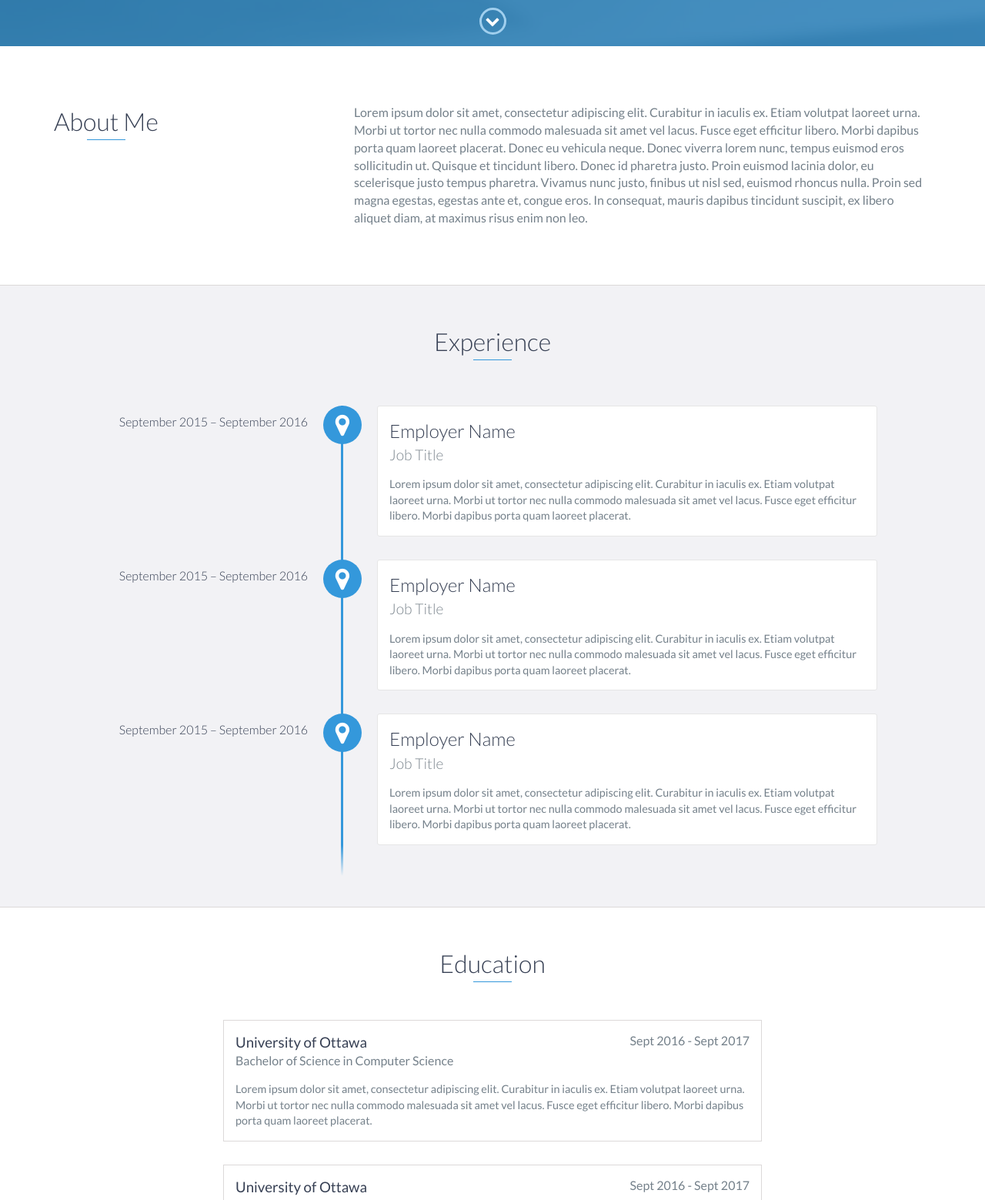
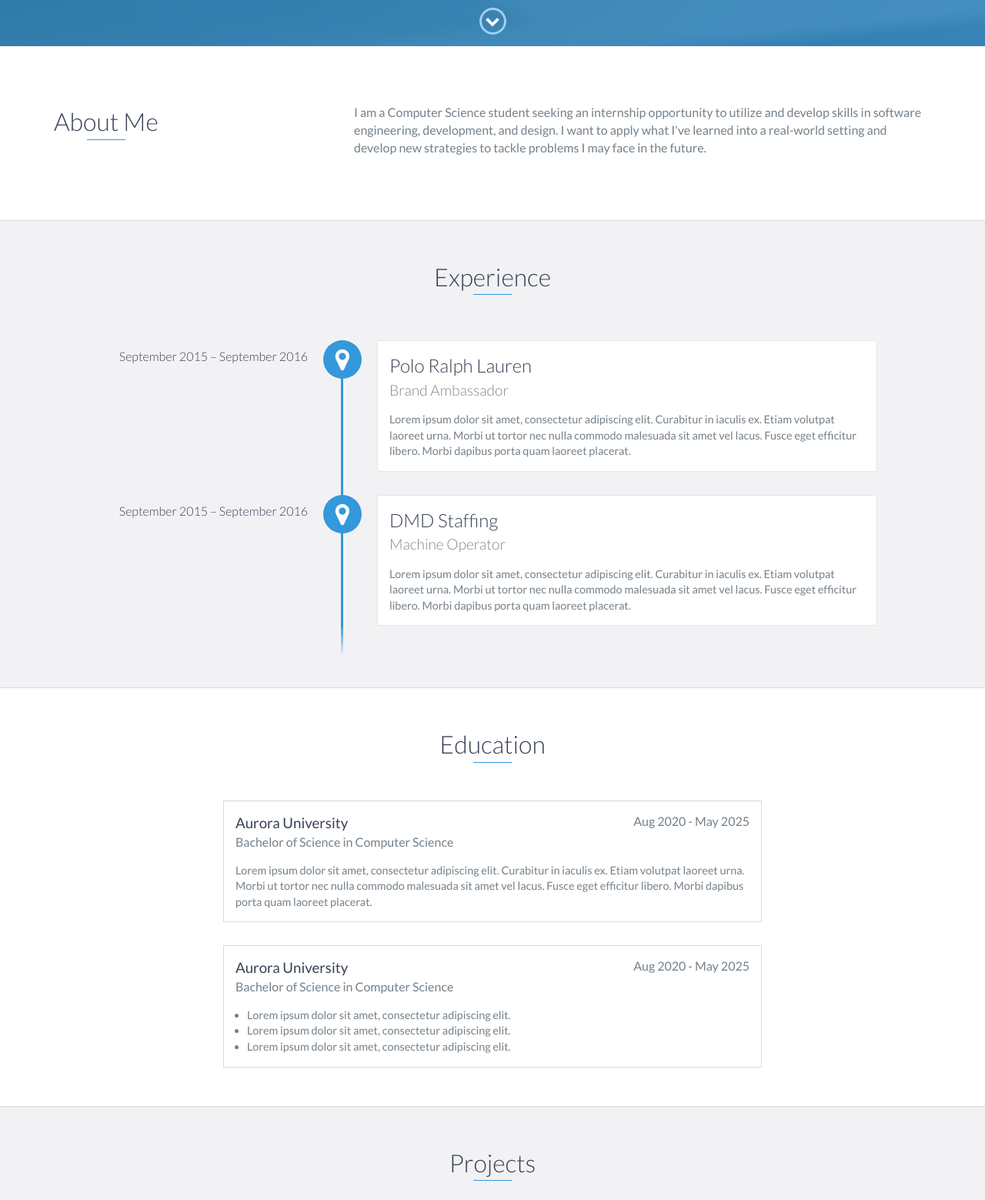
Before and after one commit to Andry20021/Andry20021.github.io, a website: page index.html in a window 1280 px wide. Shown: the part 740-2299 px from the top of the page at 77% size. Drawn offline with nearby package versions, Linux system fonts and the light colour scheme; files whose address does not match are found by name.

Commit message:
Edited Headers

```diff
--- a/index.html
+++ b/index.html
@@ -73,9 +73,7 @@
                 </div>
                 <div class="col-md-8">
                     <p>
-                        Lorem ipsum dolor sit amet, consectetur adipiscing elit. Curabitur in iaculis ex. Etiam volutpat laoreet urna. Morbi ut tortor nec nulla commodo malesuada sit amet vel lacus. Fusce eget efficitur libero. Morbi dapibus porta quam laoreet placerat. Donec
-                        eu vehicula neque. Donec viverra lorem nunc, tempus euismod eros sollicitudin ut. Quisque et tincidunt libero. Donec id pharetra justo. Proin euismod lacinia dolor, eu scelerisque justo tempus pharetra. Vivamus nunc justo, finibus
-                        ut nisl sed, euismod rhoncus nulla. Proin sed magna egestas, egestas ante et, congue eros. In consequat, mauris dapibus tincidunt suscipit, ex libero aliquet diam, at maximus risus enim non leo.
+                        I am a Computer Science student seeking an internship opportunity to utilize and develop skills in software engineering, development, and design. I want to apply what I've learned into a real-world setting and develop new strategies to tackle problems I may face in the future.
                     </p>
                 </div>
             </div>
@@ -87,28 +85,28 @@
         <h2 class="heading">Experience</h2>
         <div id="experience-timeline">
             <div data-date="September 2015 – September 2016">
-                <h3>Employer Name</h3>
-                <h4>Job Title</h4>
+                <h3>Polo Ralph Lauren</h3>
+                <h4>Brand Ambassador</h4>
                 <p>
                     Lorem ipsum dolor sit amet, consectetur adipiscing elit. Curabitur in iaculis ex. Etiam volutpat laoreet urna. Morbi ut tortor nec nulla commodo malesuada sit amet vel lacus. Fusce eget efficitur libero. Morbi dapibus porta quam laoreet placerat.
                 </p>
             </div>
 
             <div data-date="September 2015 – September 2016">
-                <h3>Employer Name</h3>
-                <h4>Job Title</h4>
+                <h3>DMD Staffing</h3>
+                <h4>Machine Operator</h4>
                 <p>
                     Lorem ipsum dolor sit amet, consectetur adipiscing elit. Curabitur in iaculis ex. Etiam volutpat laoreet urna. Morbi ut tortor nec nulla commodo malesuada sit amet vel lacus. Fusce eget efficitur libero. Morbi dapibus porta quam laoreet placerat.
                 </p>
             </div>
 
-            <div data-date="September 2015 – September 2016">
-                <h3>Employer Name</h3>
-                <h4>Job Title</h4>
-                <p>
-                    Lorem ipsum dolor sit amet, consectetur adipiscing elit. Curabitur in iaculis ex. Etiam volutpat laoreet urna. Morbi ut tortor nec nulla commodo malesuada sit amet vel lacus. Fusce eget efficitur libero. Morbi dapibus porta quam laoreet placerat.
-                </p>
-            </div>
+<!--            <div data-date="September 2015 – September 2016">-->
+<!--                <h3>Employer Name</h3>-->
+<!--                <h4>Job Title</h4>-->
+<!--                <p>-->
+<!--                    Lorem ipsum dolor sit amet, consectetur adipiscing elit. Curabitur in iaculis ex. Etiam volutpat laoreet urna. Morbi ut tortor nec nulla commodo malesuada sit amet vel lacus. Fusce eget efficitur libero. Morbi dapibus porta quam laoreet placerat.-->
+<!--                </p>-->
+<!--            </div>-->
         </div>
     </div>
     <!-- End #experience -->
@@ -116,8 +114,8 @@
     <div id="education">
         <h2 class="heading">Education</h2>
         <div class="education-block">
-            <h3>University of Ottawa</h3>
-            <span class="education-date">Sept 2016 - Sept 2017</span>
+            <h3>Aurora University</h3>
+            <span class="education-date">Aug 2020 - May 2025</span>
             <h4>Bachelor of Science in Computer Science</h4>
             <p>
                 Lorem ipsum dolor sit amet, consectetur adipiscing elit. Curabitur in iaculis ex. Etiam volutpat laoreet urna. Morbi ut tortor nec nulla commodo malesuada sit amet vel lacus. Fusce eget efficitur libero. Morbi dapibus porta quam laoreet placerat.
@@ -126,8 +124,8 @@
         <!-- End .education-block -->
 
         <div class="education-block">
-            <h3>University of Ottawa</h3>
-            <span class="education-date">Sept 2016 - Sept 2017</span>
+            <h3>Aurora University</h3>
+            <span class="education-date">Aug 2020 - May 2025</span>
             <h4>Bachelor of Science in Computer Science</h4>
             <ul>
                 <li>
```
